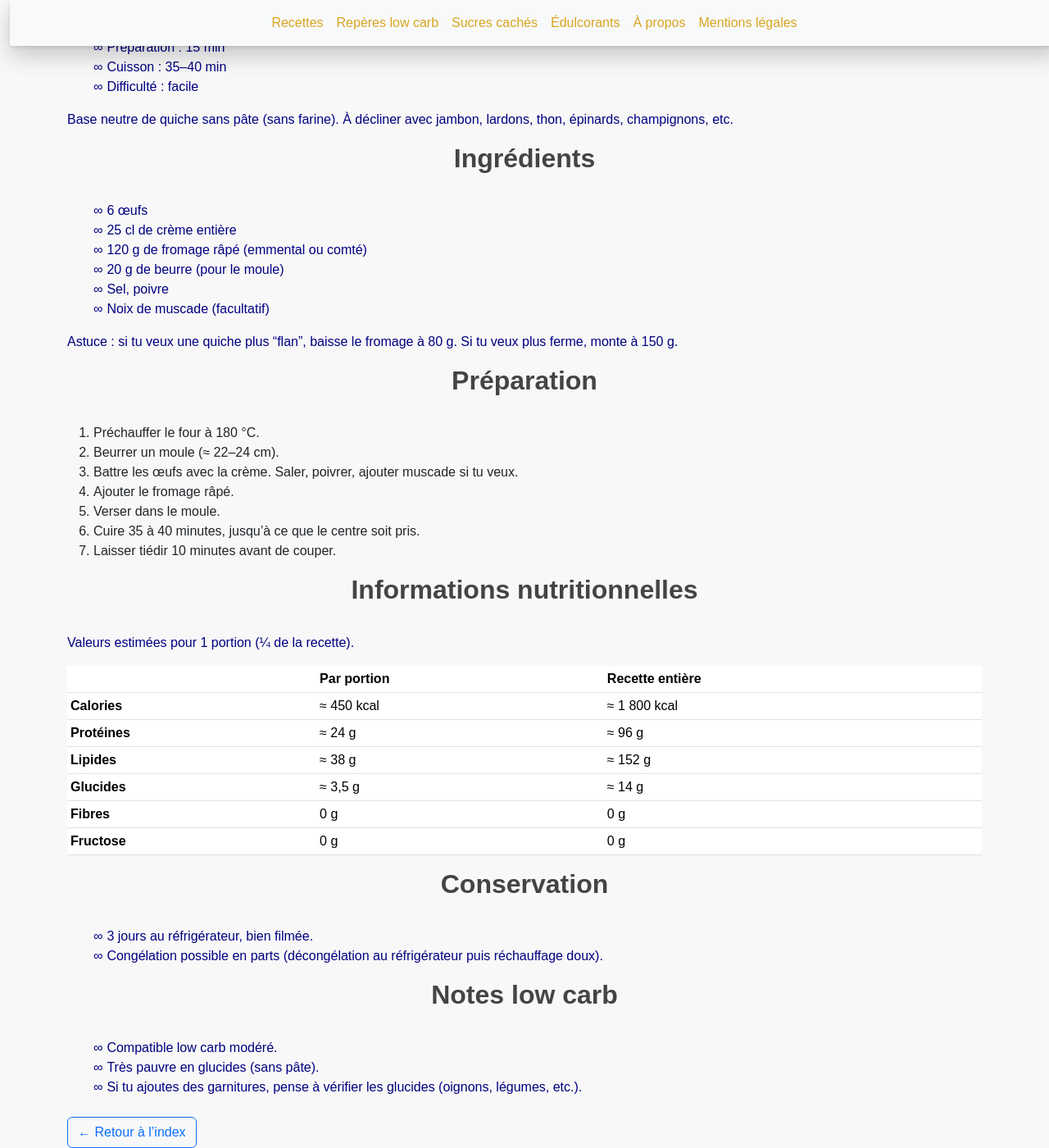
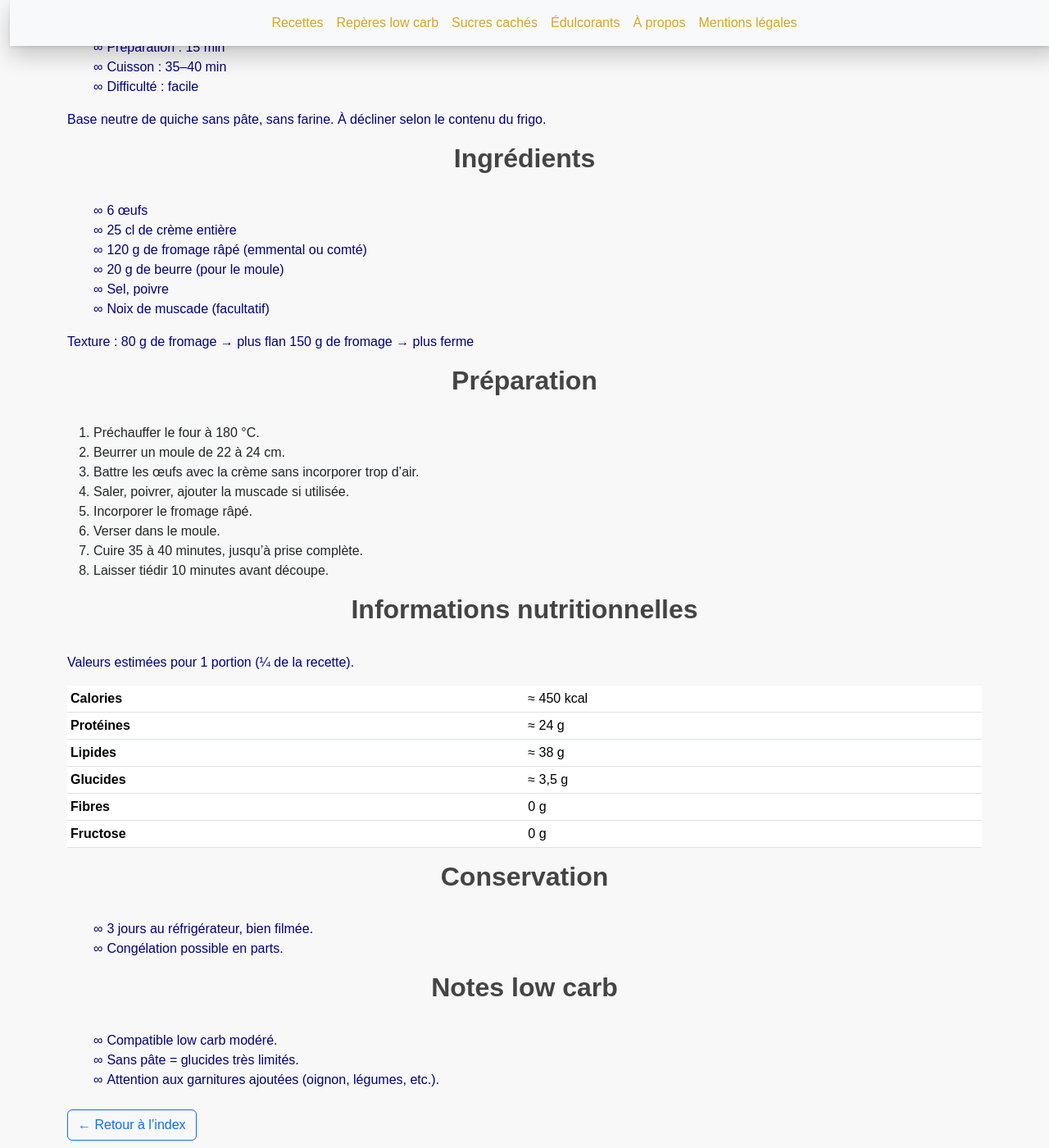
Before and after one commit to laurie-boissay/laurie-boissay.github.io, a Jekyll site: the page built from recettes/quiche-sans-pate.html, in a window 1280 px wide and 1400 px high, scrolled down 324 px. Shown: the whole window at 82% size. Built offline with Jekyll 4.4.1, drawn with Linux system fonts in a browser that asks for light colours.

Commit message:
Refine quiche sans pâte recipe details
Updated recipe instructions and notes for clarity and consistency.

```diff
--- a/recettes/quiche-sans-pate.html
+++ b/recettes/quiche-sans-pate.html
@@ -4,7 +4,7 @@ title: "Quiche sans pâte low carb (base)"
 description: "Base de quiche sans pâte en version low carb modéré : simple, déclinable, sans farine de blé."
 recipe_title: "Quiche sans pâte (base)"
 recipe_subtitle: "Plat familial — low carb modéré"
-recipe_group: "Plats à base d'œufs"
+recipe_group: "Plats à base d’œufs"
 recipe_sort: "quiche-sans-pate"
 recipe_tested: false
 tags:
@@ -37,9 +37,9 @@ extra_head: >
     "recipeInstructions": [
       { "@type": "HowToStep", "text": "Préchauffer le four à 180 °C." },
       { "@type": "HowToStep", "text": "Beurrer un moule." },
-      { "@type": "HowToStep", "text": "Battre les œufs avec la crème, saler, poivrer, muscader." },
-      { "@type": "HowToStep", "text": "Ajouter le fromage râpé." },
-      { "@type": "HowToStep", "text": "Verser dans le moule et enfourner 30 à 40 minutes." }
+      { "@type": "HowToStep", "text": "Battre les œufs avec la crème et l’assaisonnement." },
+      { "@type": "HowToStep", "text": "Incorporer le fromage râpé." },
+      { "@type": "HowToStep", "text": "Verser dans le moule et cuire jusqu’à prise complète." }
     ]
   }
   </script>
@@ -57,8 +57,8 @@ extra_head: >
 
   <div class="lead-notes">
     <p>
-      Base neutre de quiche <strong>sans pâte</strong> (sans farine).
-      À décliner avec jambon, lardons, thon, épinards, champignons, etc.
+      Base neutre de <strong>quiche sans pâte</strong>, sans farine.
+      À décliner selon le contenu du frigo.
     </p>
   </div>
 </section>
@@ -75,21 +75,23 @@ extra_head: >
   </ul>
 
   <p class="recipe-tip">
-    <strong>Astuce :</strong> si tu veux une quiche plus “flan”, baisse le fromage à 80 g.
-    Si tu veux plus ferme, monte à 150 g.
+    <strong>Texture :</strong>
+    80 g de fromage → plus flan
+    150 g de fromage → plus ferme
   </p>
 </section>
 
 <section class="recipe-preparation">
   <h2>Préparation</h2>
   <ol>
-    <li>Préchauffer le four à 180 °C.</li>
-    <li>Beurrer un moule (≈ 22–24 cm).</li>
-    <li>Battre les œufs avec la crème. Saler, poivrer, ajouter muscade si tu veux.</li>
-    <li>Ajouter le fromage râpé.</li>
+    <li>Préchauffer le four à 180&nbsp;°C.</li>
+    <li>Beurrer un moule de 22 à 24 cm.</li>
+    <li>Battre les œufs avec la crème sans incorporer trop d’air.</li>
+    <li>Saler, poivrer, ajouter la muscade si utilisée.</li>
+    <li>Incorporer le fromage râpé.</li>
     <li>Verser dans le moule.</li>
-    <li>Cuire 35 à 40 minutes, jusqu’à ce que le centre soit pris.</li>
-    <li>Laisser tiédir 10 minutes avant de couper.</li>
+    <li>Cuire 35 à 40 minutes, jusqu’à prise complète.</li>
+    <li>Laisser tiédir 10 minutes avant découpe.</li>
   </ol>
 </section>
 
@@ -99,20 +101,13 @@ extra_head: >
 
   <div class="table-responsive">
     <table class="table table-sm">
-      <thead>
-        <tr>
-          <th></th>
-          <th>Par portion</th>
-          <th>Recette entière</th>
-        </tr>
-      </thead>
       <tbody>
-        <tr><td><strong>Calories</strong></td><td>≈ 450 kcal</td><td>≈ 1 800 kcal</td></tr>
-        <tr><td><strong>Protéines</strong></td><td>≈ 24 g</td><td>≈ 96 g</td></tr>
-        <tr><td><strong>Lipides</strong></td><td>≈ 38 g</td><td>≈ 152 g</td></tr>
-        <tr><td><strong>Glucides</strong></td><td>≈ 3,5 g</td><td>≈ 14 g</td></tr>
-        <tr><td><strong>Fibres</strong></td><td>0 g</td><td>0 g</td></tr>
-        <tr><td><strong>Fructose</strong></td><td>0 g</td><td>0 g</td></tr>
+        <tr><th>Calories</th><td>≈ 450 kcal</td></tr>
+        <tr><th>Protéines</th><td>≈ 24 g</td></tr>
+        <tr><th>Lipides</th><td>≈ 38 g</td></tr>
+        <tr><th>Glucides</th><td>≈ 3,5 g</td></tr>
+        <tr><th>Fibres</th><td>0 g</td></tr>
+        <tr><th>Fructose</th><td>0 g</td></tr>
       </tbody>
     </table>
   </div>
@@ -122,7 +117,7 @@ extra_head: >
   <h2>Conservation</h2>
   <ul>
     <li>3 jours au réfrigérateur, bien filmée.</li>
-    <li>Congélation possible en parts (décongélation au réfrigérateur puis réchauffage doux).</li>
+    <li>Congélation possible en parts.</li>
   </ul>
 </section>
 
@@ -130,7 +125,7 @@ extra_head: >
   <h2>Notes low carb</h2>
   <ul>
     <li>Compatible <strong>low carb modéré</strong>.</li>
-    <li>Très pauvre en glucides (sans pâte).</li>
-    <li>Si tu ajoutes des garnitures, pense à vérifier les glucides (oignons, légumes, etc.).</li>
+    <li>Sans pâte = glucides très limités.</li>
+    <li>Attention aux garnitures ajoutées (oignon, légumes, etc.).</li>
   </ul>
 </section>
```
